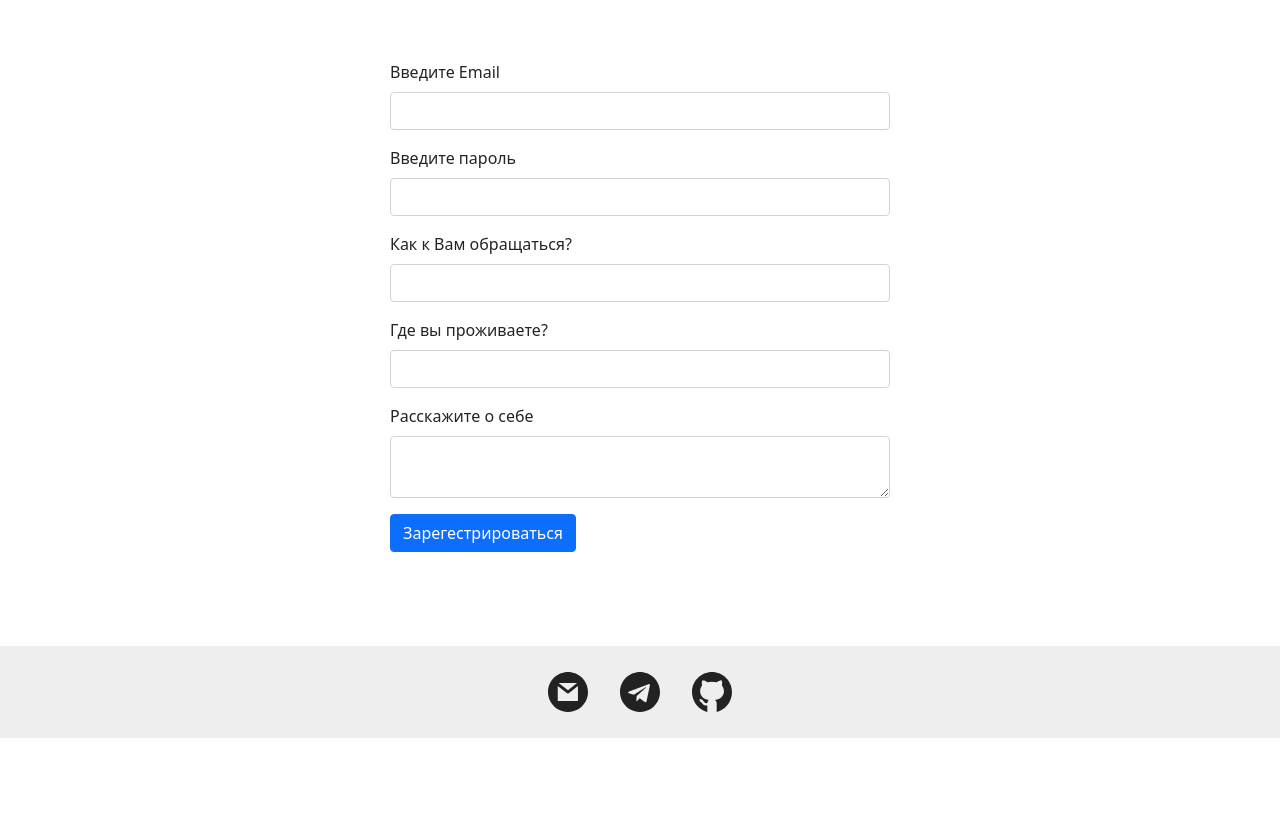
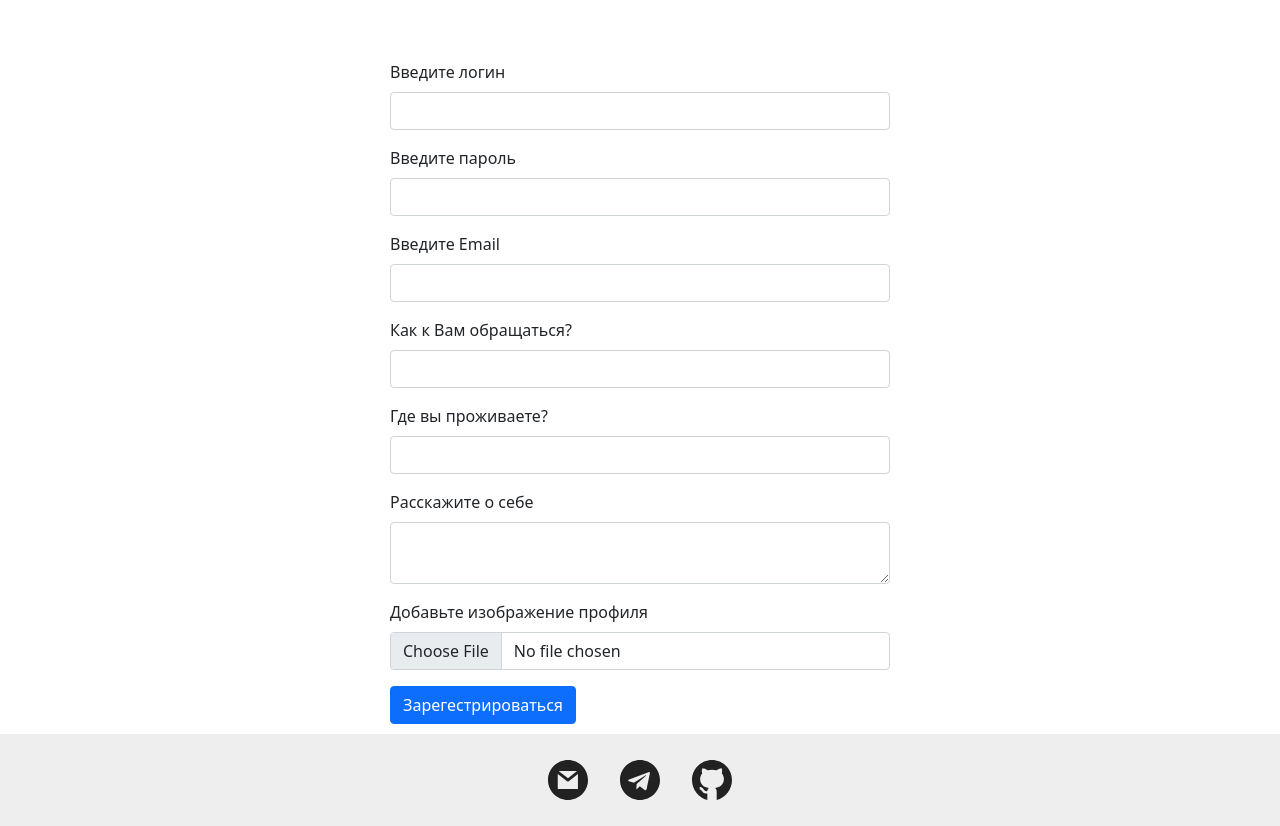
Before and after one commit to artemchepak/nix-trainee-task, a PHP site: template views/registration.php in a window 1280 px wide. Shown: the part 62-888 px from the top of the page. Before the commit the page ends 800 px from the top, so only its background shows below. Run offline with PHP 8.4, Linux system fonts and the light colour scheme; the template is opened without the code that fills it, so the values that code supplies are empty.

Commit message:
fix: add login and image inputs in to registration form

```diff
--- a/views/registration.php
+++ b/views/registration.php
@@ -1,11 +1,15 @@
 <form class="main__form">
     <div class="mb-3">
-        <label for="email" class="form-label">Введите Email</label>
-        <input type="email" class="form-control" id="email">
+        <label for="login" class="form-label">Введите логин</label>
+        <input type="text" class="form-control" id="login">
     </div>
     <div class="mb-3">
         <label for="password" class="form-label">Введите пароль</label>
         <input type="password" class="form-control" id="password">
+    </div>
+    <div class="mb-3">
+        <label for="email" class="form-label">Введите Email</label>
+        <input type="email" class="form-control" id="email">
     </div>
     <div class="mb-3">
         <label for="name" class="form-label">Как к Вам обращаться?</label>
@@ -19,5 +23,9 @@
         <label for="about" class="form-label">Расскажите о себе</label>
         <textarea class="form-control" id="about"></textarea>
     </div>
+    <div class="mb-3">
+        <label for="image" class="form-label">Добавьте изображение профиля</label>
+        <input type="file" class="form-control" id="image">
+    </div>
     <button type="submit" class="btn btn-primary">Зарегестрироваться</button>
 </form>
```
Also changed, not shown: models/Users.php (added, +10 -0 lines).
